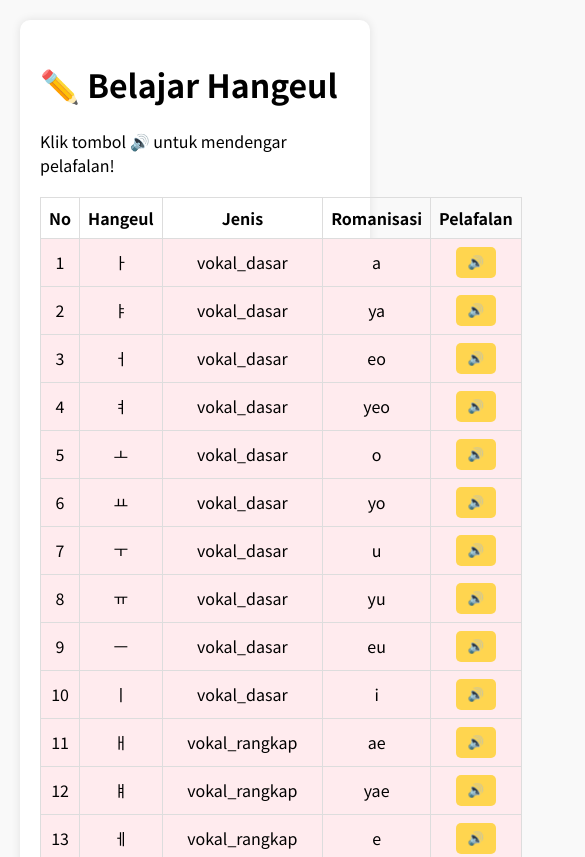
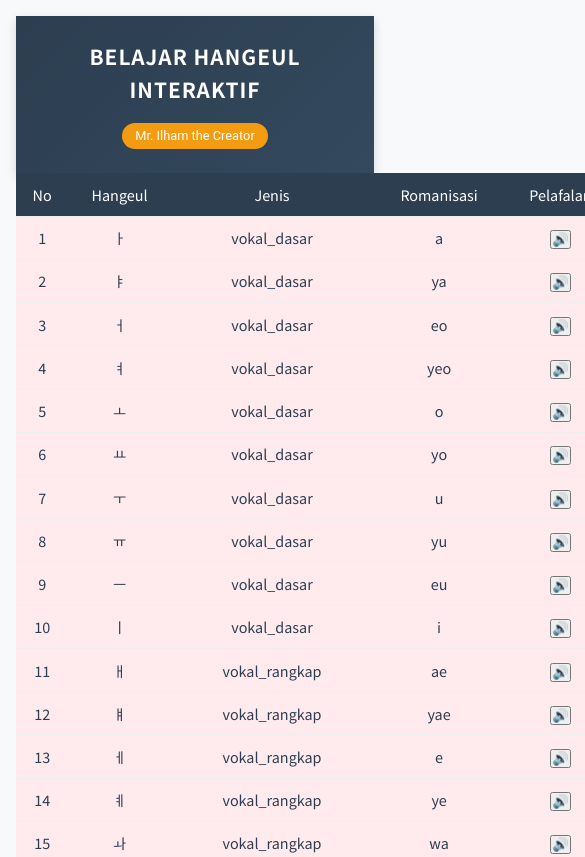
Before and after one commit to ilhamer/belajar_bahasa_korea_huruf_hangeul, a plain HTML site: page index.html in a window 390 px wide. Shown: the top 857 px of the page, 585 px wide, since content can reach past the window. Drawn offline with Linux system fonts and the light colour scheme.

Commit message:
create name creator

```diff
--- a/css/style.css
+++ b/css/style.css
@@ -1,60 +1,180 @@
+/* ===== VARIABEL & DASAR ===== */
 :root {
-    --konsonan: #e3f2fd;
-    --vokal: #ffebee;
-    --tombol: #ffd54f;
-    --font-korea: 'Noto Sans KR', sans-serif;
+    /* Psikologi Warna */
+    --primary: #2C3E50;     /* Biru tua (profesionalisme) */
+    --secondary: #E74C3C;   /* Merah (energi) */
+    --accent: #F39C12;      /* Oranye (kreativitas) */
+    --light-bg: #F8F9FA;    /* Abu-abu muda (background) */
+    --text-dark: #2C3E50;   /* Teks gelap */
+    --text-light: #ECF0F1;  /* Teks terang */
+
+    /* Font */
+    --font-kr: 'Noto Sans KR', sans-serif;
+    --font-en: 'Roboto', sans-serif;
+
+    /* Shadow */
+    --shadow-sm: 0 2px 5px rgba(0,0,0,0.1);
+    --shadow-md: 0 4px 10px rgba(0,0,0,0.15);
+  }
+
+  /* ===== RESET & BASE STYLES ===== */
+  * {
+    margin: 0;
+    padding: 0;
+    box-sizing: border-box;
   }
 
   body {
-    font-family: var(--font-korea);
-    background: #f9f9f9;
-    margin: 0;
-    padding: 20px;
+    font-family: var(--font-kr);
+    background-color: var(--light-bg);
+    color: var(--text-dark);
+    line-height: 1.6;
   }
 
+  /* ===== HEADER & JUDUL ===== */
+  .header-container {
+    background: linear-gradient(135deg, var(--primary), #34495E);
+    color: white;
+    padding: 1.5rem;
+    text-align: center;
+    box-shadow: var(--shadow-md);
+  }
+
+  .header-title {
+    font-size: 2rem;
+    margin-bottom: 0.5rem;
+    font-weight: 700;
+    letter-spacing: 1px;
+  }
+
+  .creator-tag {
+    display: inline-block;
+    background-color: var(--accent);
+    color: white;
+    padding: 0.3rem 1rem;
+    border-radius: 20px;
+    font-size: 0.9rem;
+    margin-top: 0.5rem;
+    font-family: var(--font-en);
+  }
+
+  /* ===== KONTAINER UTAMA ===== */
   .container {
-    max-width: 800px;
+    max-width: 1200px;
     margin: 0 auto;
+    padding: 1rem;
+  }
+
+  /* ===== TABEL RESPONSIF ===== */
+  .table-wrapper {
+    overflow-x: auto;
+    margin: 2rem 0;
     background: white;
-    padding: 20px;
     border-radius: 10px;
-    box-shadow: 0 0 10px rgba(0,0,0,0.1);
+    box-shadow: var(--shadow-sm);
+    padding: 0.5rem;
   }
 
   table {
     width: 100%;
+    min-width: 600px;
     border-collapse: collapse;
-    margin: 20px 0;
   }
 
   th, td {
-    padding: 12px;
+    padding: 1rem;
     text-align: center;
-    border: 1px solid #ddd;
+    border-bottom: 1px solid #eee;
   }
 
-.konsonan { background-color: var(--konsonan); }
-.vokal { background-color: var(--vokal); }
+  th {
+    background-color: var(--primary);
+    color: white;
+    font-weight: 500;
+  }
 
-button {
-    background-color: var(--tombol);
+  tr:nth-child(even) {
+    background-color: #f8f9fa;
+  }
+
+  /* Warna berdasarkan jenis */
+  .konsonan {
+    background-color: #E1F5FE !important; /* Biru muda */
+  }
+
+  .vokal {
+    background-color: #FFEBEE !important; /* Merah muda */
+  }
+
+  /* ===== TOMBOL & INTERAKSI ===== */
+  .btn {
+    display: inline-block;
+    background-color: var(--accent);
+    color: white;
     border: none;
-    padding: 8px 12px;
+    padding: 0.6rem 1.2rem;
     border-radius: 5px;
     cursor: pointer;
-    transition: background 0.3s;
+    font-family: var(--font-kr);
+    transition: all 0.3s;
+    box-shadow: var(--shadow-sm);
   }
 
-button:hover {
-    background-color: #ffc107;
+  .btn:hover {
+    transform: translateY(-2px);
+    box-shadow: var(--shadow-md);
+    background-color: #E67E22;
   }
 
-.hidden {
-    display: none;
+  .btn-audio {
+    background-color: var(--secondary);
+    padding: 0.5rem;
+    border-radius: 50%;
+    width: 40px;
+    height: 40px;
   }
 
-@media (max-width: 600px) {
+  /* ===== MODE KUIS ===== */
+  .quiz-container {
+    background: white;
+    padding: 1.5rem;
+    border-radius: 10px;
+    margin-top: 2rem;
+    box-shadow: var(--shadow-sm);
+  }
+
+  /* ===== RESPONSIVITAS ===== */
+  @media (max-width: 768px) {
+    .header-title {
+      font-size: 1.5rem;
+    }
+
     th, td {
-        padding: 8px;
+      padding: 0.8rem;
+      font-size: 0.9rem;
+    }
+
+    .btn {
+      padding: 0.5rem 1rem;
     }
   }
+
+  @media (max-width: 480px) {
+    .header-title {
+      font-size: 1.3rem;
+    }
+
+    .creator-tag {
+      font-size: 0.8rem;
+      padding: 0.2rem 0.8rem;
+    }
+
+    th, td {
+      padding: 0.6rem;
+    }
+
+    .table-wrapper {
+      margin: 1rem -0.5rem;
+      border-radius: 0;
+    }
+  }
--- a/index.html
+++ b/index.html
@@ -9,10 +9,10 @@
 </head>
 <body>
     <div class="container">
-        <header>
-            <h1>✏️ Belajar Hangeul</h1>
-            <p>Klik tombol 🔊 untuk mendengar pelafalan!</p>
-        </header>
+        <header class="header-container">
+            <h1 class="header-title">BELAJAR HANGEUL INTERAKTIF</h1>
+            <div class="creator-tag">Mr. Ilham the Creator</div>
+          </header>
 
         <div class="table-container">
             <table id="hangeul-table">
```
Lines whose indentation alone changed are shown as unchanged.
